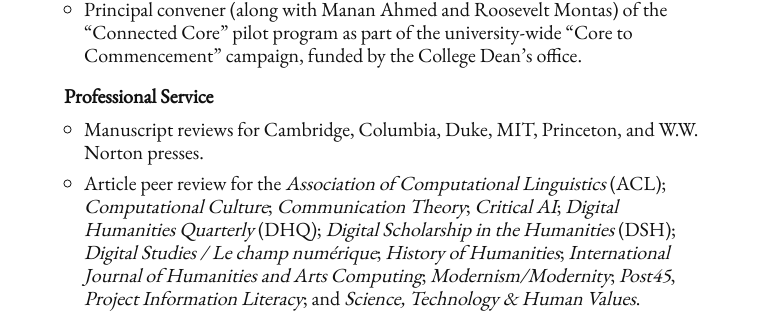
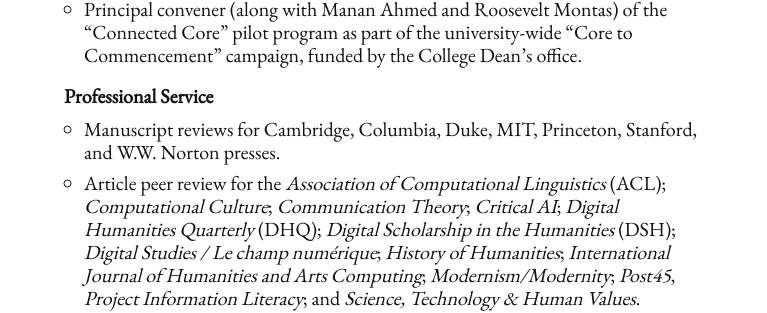
Before and after one commit to denten/denten.github.io, a Jekyll site: the page built from _pages/service.md, in a window 1280 px wide. Shown: the part 1002-1315 px from the top of the page, without its empty margins (256-1023 px from the left). Built offline with Jekyll 4.4.1, drawn with Linux system fonts in a browser that asks for light colours.

Commit message:
update review

```diff
--- a/_includes/CV/07-service.md
+++ b/_includes/CV/07-service.md
@@ -39,7 +39,8 @@
 
 #### Professional Service
 
-- Manuscript reviews for Cambridge, Columbia, Duke, MIT, Princeton, and W.W. Norton presses.
+- Manuscript reviews for Cambridge, Columbia, Duke, MIT, Princeton, Stanford, and W.W. Norton
+  presses.
 - Article peer review for the *Association of Computational Linguistics* (ACL); *Computational
   Culture*; *Communication Theory*; *Critical AI*; *Digital Humanities Quarterly* (DHQ);
 *Digital Scholarship in the Humanities* (DSH); *Digital Studies / Le champ numérique*; *History
```
